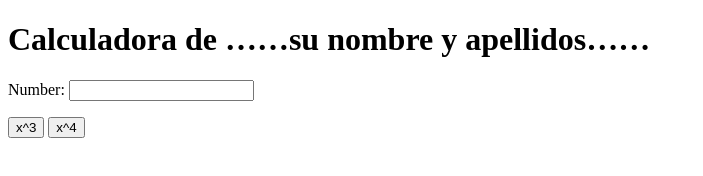
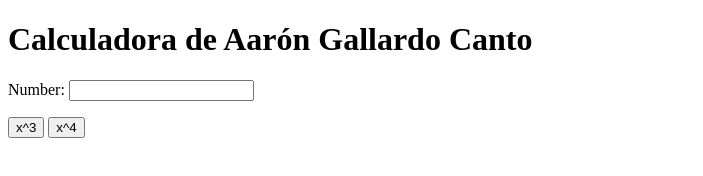
Before and after one commit to aaron050223/my_calculator, a plain HTML site: page index.html in a window 1280 px wide. Shown: the whole page, without its empty margins (0-703 px from the left). Drawn offline with Linux system fonts and the light colour scheme.

```diff
--- a/index.html
+++ b/index.html
@@ -5,7 +5,7 @@
         <meta charset="utf-8">
     </head>
     <body>
-        <h1>Calculadora de ……su nombre y apellidos……</h1>
+        <h1>Calculadora de Aarón Gallardo Canto</h1>
         Number:
         <input type="text" id="n1">
         <p>
```
